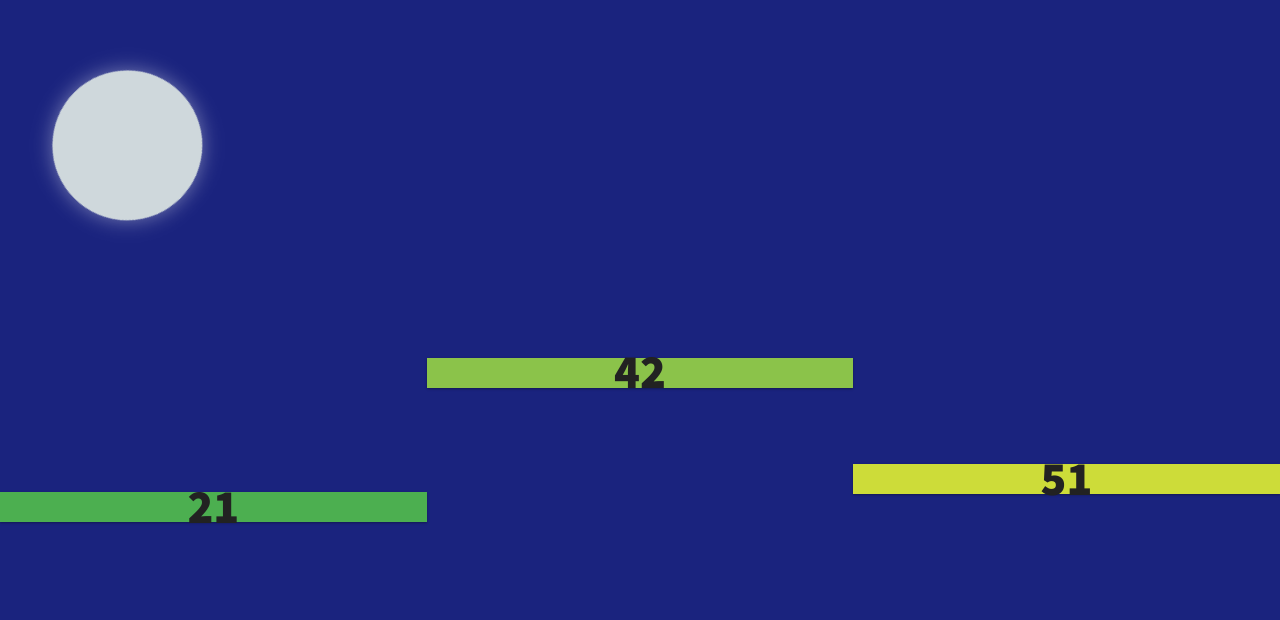
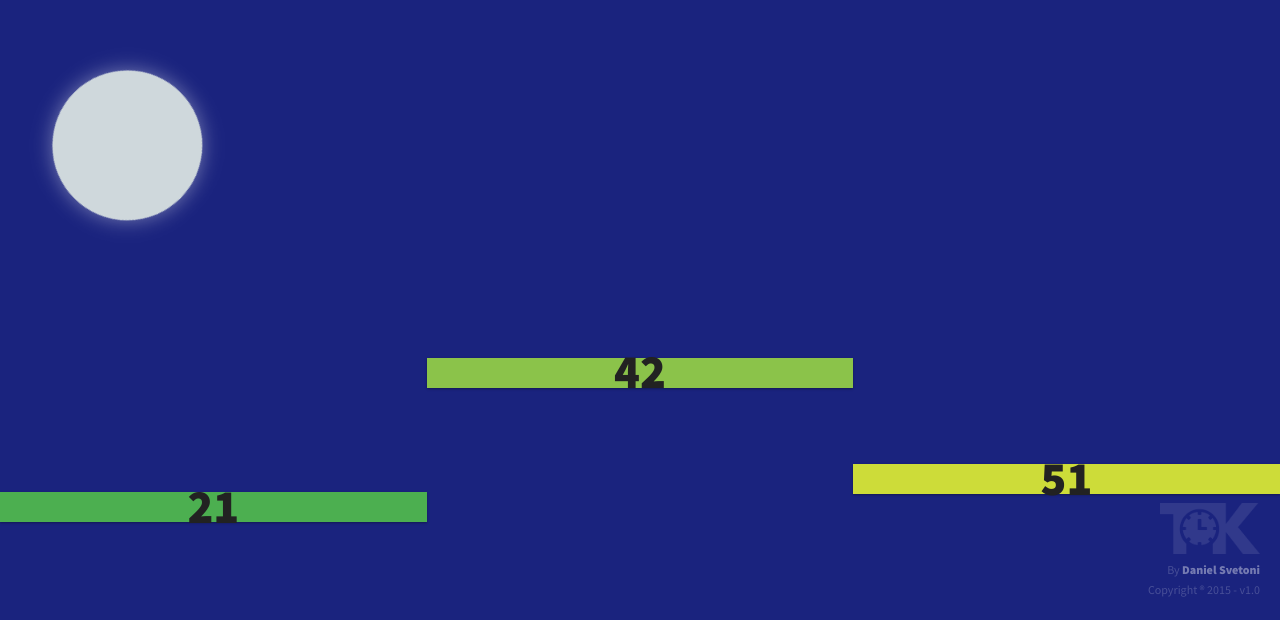
Before and after one commit to danifra96/TimeKeep, a plain HTML site: page index.html in a window 1280 px wide. Shown: the part 180-800 px from the top of the page. Drawn offline with Linux system fonts and the light colour scheme.

Commit message:
Added logo and copyrights
Added logo and copyrights along with meta's and og's for social media.

```diff
--- a/index.html
+++ b/index.html
@@ -1,7 +1,16 @@
 <!DOCTYPE html>
-<html>
+<html xmlns:og="http://ogp.me/ns#" xmlns:fb="http://www.facebook.com/2008/fbml">
 	<head>
 		<meta charset="UTF-8">
+		<meta name="author" content="Daniel Svetoni">
+		<meta name="description" content="TimeKeep -  Simple clock done completely in HTML, CSS and JavaScript">
+		<meta name="keywords" content="HTML, CSS, JavaScript, Clock, TimeKeep, Time, Online Clock">
+
+		<meta property="og:title" content="TimeKeep Clock"/>
+		<meta property="og:type" content="website"/>
+		<meta property="og:url" content="http://www.timekeep.co.nf"/>
+		<meta property="og:image" content="http://www.timekeep.co.nf/logo_colored.png"/>
+
 		<title>TimeKeep</title>
 		<link href='http://fonts.googleapis.com/css?family=Source+Sans+Pro:400,900' rel='stylesheet' type='text/css'>
 		<style>
@@ -93,6 +102,30 @@
 				background: #FFC107;
 				box-shadow: 0 0 20px rgba(255,193,7,.7);
 			}
+
+			.copyright {
+				position: absolute;
+				bottom: 20px;
+				line-height: 20px;
+				right: 20px;
+				text-align: right;
+				font-size: 12px;
+				color: rgba(255,255,255,.2);
+				z-index: 3;
+				font-family: 'Source Sans Pro', sans-serif;
+			}
+			.copyright img {
+				width: 100px;
+				opacity: .1;
+			}
+			.copyright p {
+				margin: 0;
+			}
+			.copyright a  {
+				font-weight: bold;
+				color: rgba(255,255,255,.4);
+				text-decoration: none;
+			}
 		</style>
 	</head>
 	<body>
@@ -106,6 +139,11 @@
 		<div id="sky">
 			<div class="moon"></div>
 			<div class="sun"></div>
+		</div>
+		<div class="copyright">
+			<img src="logo.png" alt="TimeKeep Logo">
+			<p>By <a href="http://www.testds.co.nf/" target="_blank">Daniel Svetoni</a></p>
+			<p>Copyright ® 2015 - v1.0</p>
 		</div>
 		<script>
 			setInterval(time, 1000);
```
Also changed, not shown: logo.png (added), logo_colored.png (added), 1 other file.
